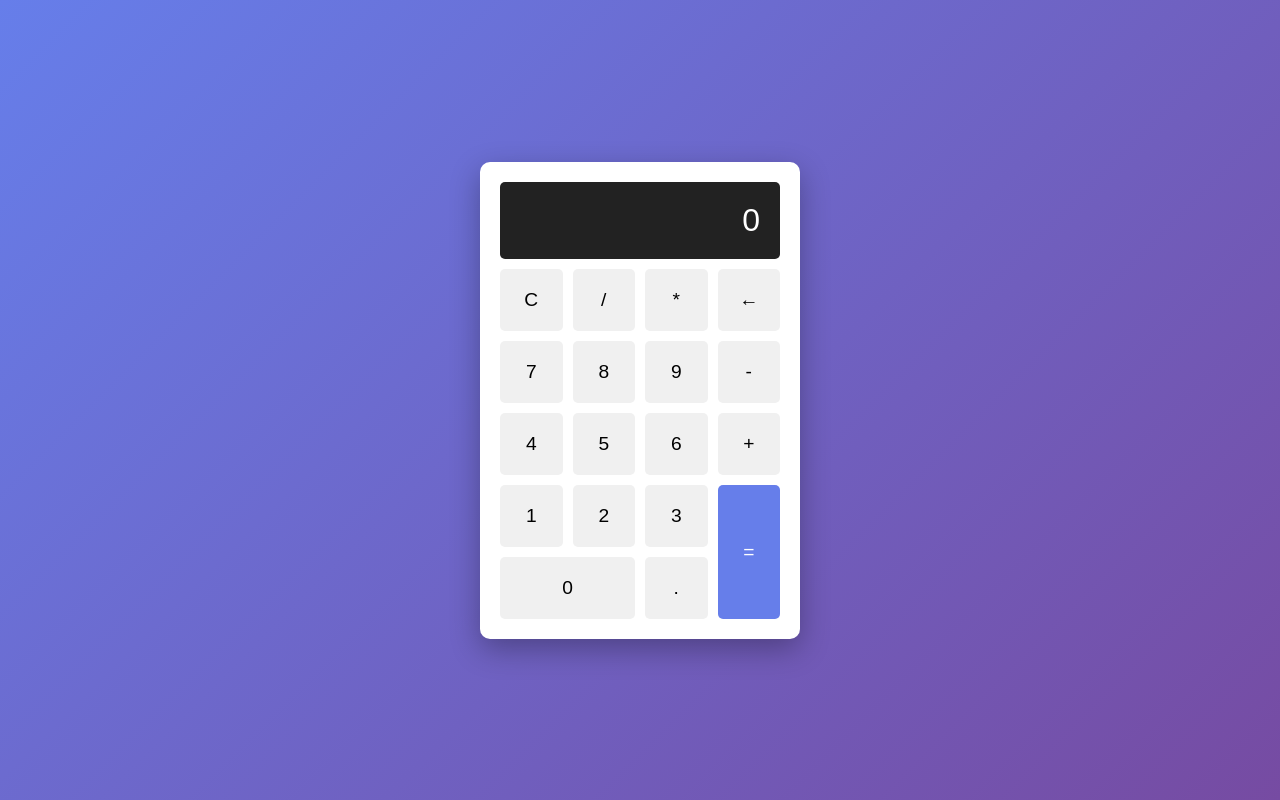
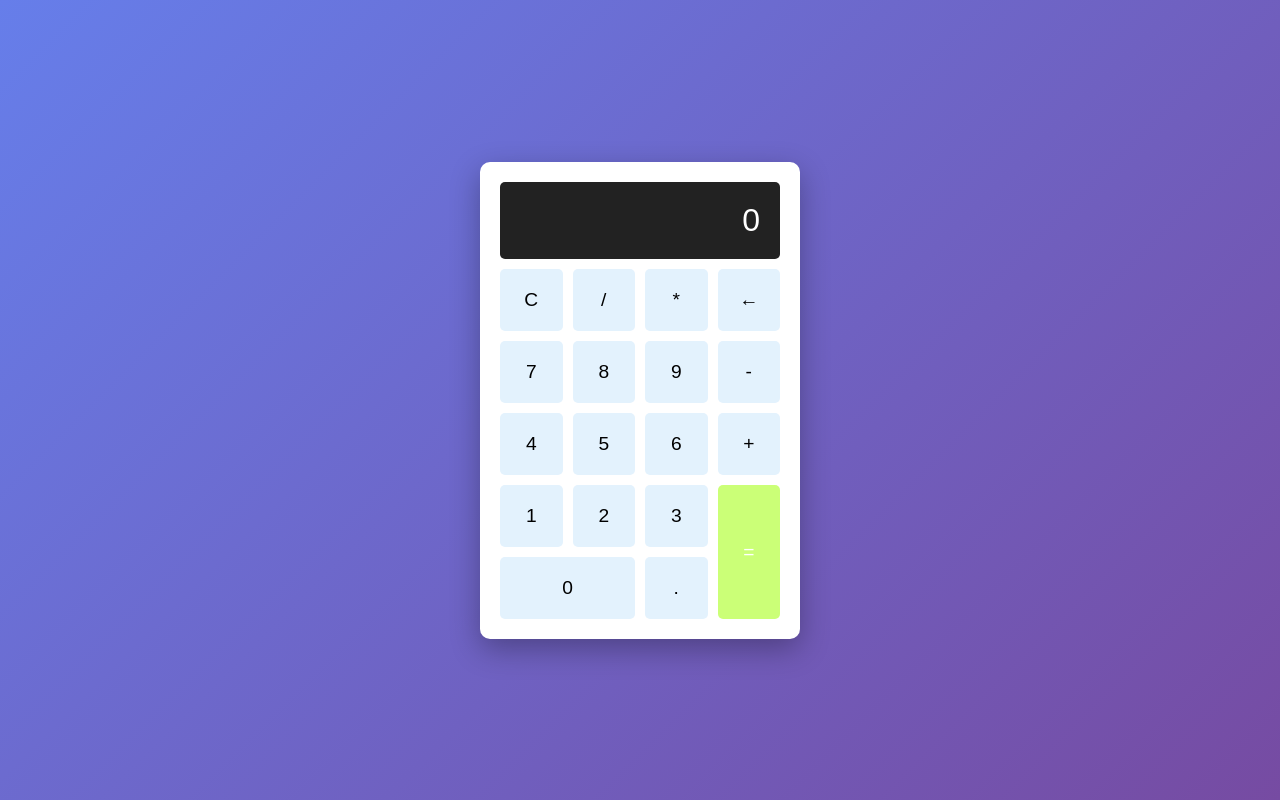
Before and after one commit to angela1204/calculator-app, a plain HTML site: page index.html in a window 1280 px wide. Drawn offline with Linux system fonts and the light colour scheme.

Commit message:
Update button colors to blue theme

```diff
--- a/style.css
+++ b/style.css
@@ -43,14 +43,14 @@ button {
     padding: 20px;
     font-size: 1.2em;
     border: none;
-    background: #f0f0f0;
+    background: #e3f2fd;
     border-radius: 5px;
     cursor: pointer;
     transition: all 0.3s;
 }
 
 button:hover {
-    background: #e0e0e0;
+    background: #ffe367;
 }
 
 button:active {
@@ -58,13 +58,13 @@ button:active {
 }
 
 .equals {
-    background: #667eea;
+    background: #cbff77;
     color: white;
     grid-row: span 2;
 }
 
 .equals:hover {
-    background: #5568d3;
+    background: #1976d2;
 }
 
 .zero {
```
